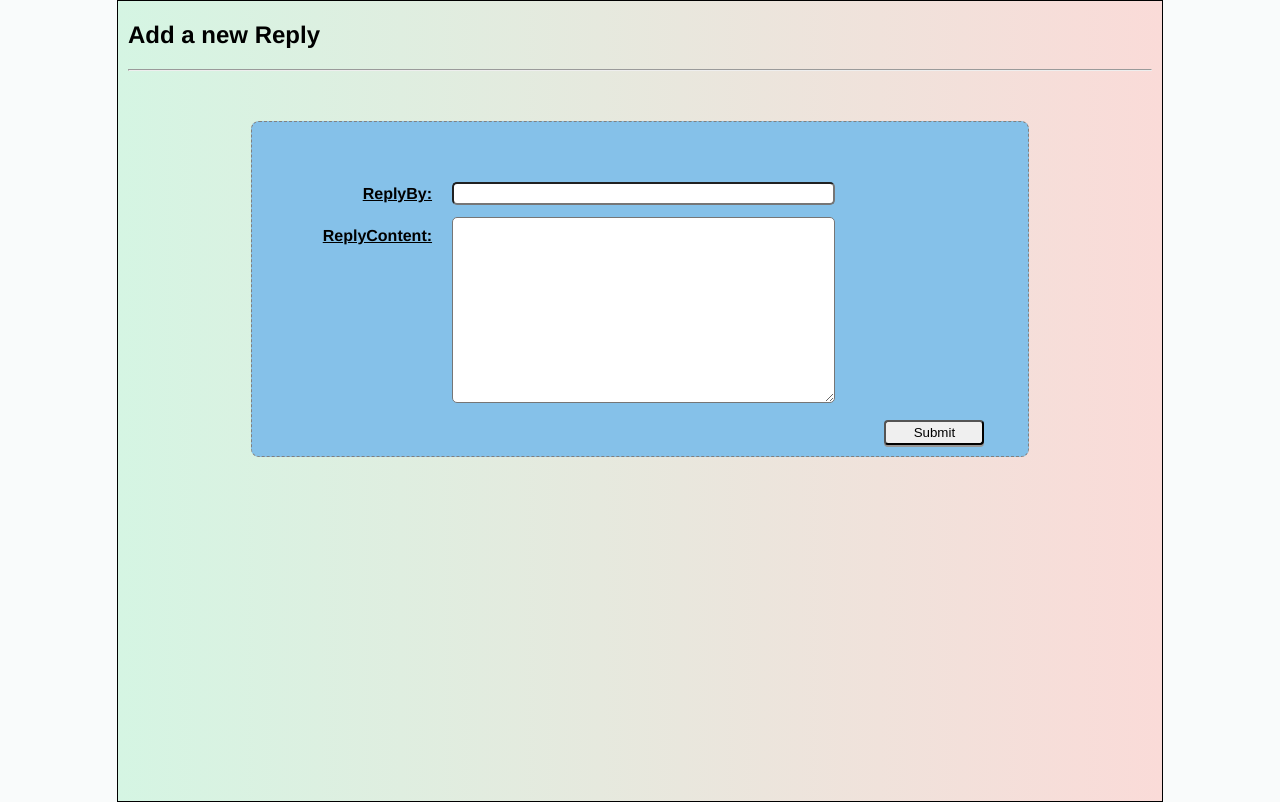
After one commit to osama-aboukoura/final-year-project, a Django app: page /posts/1/1/addreply/ in a window 1280 px wide. The commit adds this page. Run offline with Django 3.2, Linux system fonts and the light colour scheme.

Commit message:
Add functionality for commenting and replying

```diff
--- a/post/models.py
+++ b/post/models.py
@@ -1,4 +1,5 @@
 from django.db import models
+from django.urls import reverse
 
 # Create your models here.
 class Post(models.Model):
@@ -6,11 +7,15 @@ class Post(models.Model):
     postTitle = models.CharField(max_length=80)
     postTopic = models.CharField(max_length=30)
     postContent = models.TextField()
-    postDate = models.DateTimeField()
-    postNumberOfLikes = models.IntegerField()
-    postNumberOfVotes = models.IntegerField()
-    postNumberOfFlags = models.IntegerField()
-    postNumberOfComments = models.IntegerField()
+    postDate = models.DateTimeField(auto_now=True)
+    postNumberOfLikes = models.IntegerField(default=0)
+    postNumberOfVotes = models.IntegerField(default=0)
+    postNumberOfFlags = models.IntegerField(default=0)
+    postNumberOfComments = models.IntegerField(default=0)
+
+    def get_absolute_url(self):
+        return reverse("post:showPost", kwargs={"pk": self.pk})
+
 
     def __str__(self):
         return "Post " + str(self.pk)
@@ -19,10 +24,10 @@ class Comment(models.Model):
     commentOnPost = models.ForeignKey(Post, on_delete=models.CASCADE)
     commentContent = models.TextField()
     commentBy = models.CharField(max_length=30)
-    commentDate = models.DateTimeField()
-    commentNumberOfLikes = models.IntegerField()
-    commentNumberOfVotes = models.IntegerField()
-    commentNumberOfFlags = models.IntegerField()
+    commentDate = models.DateTimeField(auto_now=True)
+    commentNumberOfLikes = models.IntegerField(default=0)
+    commentNumberOfVotes = models.IntegerField(default=0)
+    commentNumberOfFlags = models.IntegerField(default=0)
 
     def __str__(self):
         return "Comment " + str(self.pk) + " on " + str(self.commentOnPost)
@@ -31,9 +36,9 @@ class Reply(models.Model):
     replytoComment = models.ForeignKey(Comment ,on_delete=models.CASCADE)
     replyContent = models.TextField()
     replyBy = models.CharField(max_length=30)
-    replyDate = models.DateTimeField()
-    replyNumberOfLikes = models.IntegerField()
-    replyNumberOfFlags = models.IntegerField()
+    replyDate = models.DateTimeField(auto_now=True)
+    replyNumberOfLikes = models.IntegerField(default=0)
+    replyNumberOfFlags = models.IntegerField(default=0)
 
     def __str__(self):
         return "Reply " + str(self.pk) + " to " + str(self.replytoComment)
--- /dev/null
+++ b/post/static/newPost/style.css
@@ -0,0 +1,42 @@
+.new-post-form {
+    width: 70%;
+    background-color: #85C1E9;
+    border: 1px dashed gray;
+    border-radius: 8px;
+    padding: 50px 30px;
+    margin: 50px auto;
+}
+
+.new-post-label {
+    width: 30%;
+    padding: 2% 3%;
+    text-align: right;
+    text-decoration: underline;
+    font-weight: bold;
+}
+
+.new-post-field input, textarea{
+    font-size: 15px;
+    width: 100%;
+    border-radius: 5px;
+}
+
+.submit-button {
+    margin: 14px;
+    width: 100px;
+    float: right;
+    border-radius: 4px;
+    padding: 3px 10px;
+    /* color: white; */
+    /* background-color:#21618C; */
+    box-shadow: 0 2px rgb(150,150,150);
+}
+
+.submit-button:active {
+    box-shadow: 0 2px rgb(100,100,100);
+    transform: translateY(1px);
+}
+
+.submit-button:hover {
+    cursor: pointer;
+}
--- a/post/static/singlePost/style.css
+++ b/post/static/singlePost/style.css
@@ -96,7 +96,7 @@ body {
     cursor: pointer;
     padding: 5px 10px;
     /* text-align: center; */
-    outline: none;
+    /* outline: none; */
     color: white;
     border: none;
     border-radius: 5px;
--- a/post/templates/post/post.html
+++ b/post/templates/post/post.html
@@ -13,9 +13,9 @@
             <p style='margin-bottom: -5px; padding: 0;'>{{post.postNumberOfLikes}} Likes</p>
             <hr/>
             <button class='button blue'>Like <i class="far fa-thumbs-up"></i></button>
-            <button class='button blue'>Comment <i class="far fa-comment"></i></button>
+            <a class='button blue' href='addcomment/'>Comment <i class="far fa-comment"></i></a>
             <button class='button danger'>Report <i class="fas fa-ban"></i></button>
-            <p>{{date}}</p>
+            <p>{{post.postDate}}</p>
         </div>
     </td>
 </table>
--- /dev/null
+++ b/post/templates/post/reply_form.html
@@ -0,0 +1,20 @@
+{% load staticfiles %}
+<link rel="stylesheet" type="text/css" href="{% static 'singlePost/style.css' %}" />
+<link rel="stylesheet" type="text/css" href="{% static 'newPost/style.css' %}" />
+
+<div class='wrapper'>
+    <h2>Add a new Reply</h2>
+    <hr/>
+    <form action='' method='post' class='new-post-form'>
+        {% csrf_token %}
+        <table >
+            {% for field in form %}
+                <tr>
+                    <td valign='top' class='new-post-label'><label>{{field.label_tag}}</label></td>
+                    <td class='new-post-field'>{{field}}</td>
+                </tr>
+            {% endfor %}
+        </table>
+        <button type='submit' class='submit-button'>Submit</button>
+    </form>
+</div>
--- a/post/templates/post/singlePost.html
+++ b/post/templates/post/singlePost.html
@@ -11,7 +11,7 @@
 
     <div class='post-title'>
         <h1>{{post.postTitle}}</h1>
-        <p class='discussion-postedBy-and-date'>Discussion started by: {{post.postedBy}} on {{date}}</p>
+        <p class='discussion-postedBy-and-date'>Discussion started by: {{post.postedBy}} on {{post.postDate}}</p>
     </div>
     <hr />
 
--- a/post/urls.py
+++ b/post/urls.py
@@ -5,8 +5,14 @@ app_name = 'post'
 
 urlpatterns = [
     # url looks like: /post/
-    url(r'^$', views.index, name='index'),
+    url(r'^$', views.IndexView.as_view(), name='index'),
 
     # url looks like: /post/4/
-    url(r'^(?P<post_id>[0-9]+)/$', views.showPost, name='showPost'),
+    url(r'^(?P<pk>[0-9]+)/$', views.ShowPostView.as_view(), name='showPost'),
+
+    url(r'^addpost/$', views.PostCreate.as_view(), name='post-add'),
+
+    url(r'^(?P<pk>[0-9]+)/addcomment/$', views.CommentCreate.as_view(), name='comment-add'),
+
+    url(r'^(?P<post_pk>[0-9]+)/(?P<comment_pk>[0-9]+)/addreply/$', views.ReplyCreate.as_view(), name='reply-add'),
 ]
--- a/post/views.py
+++ b/post/views.py
@@ -1,18 +1,66 @@
-from django.shortcuts import render, get_object_or_404
-from .models import Post
+from django.views import generic
+from django.views.generic.edit import CreateView, UpdateView, DeleteView
+from .models import Post, Comment, Reply
+from django.urls import reverse
 
-def index (request):
-    all_posts = Post.objects.all()
-    return render(request, 'post/index.html', { 'all_posts': all_posts })
+class IndexView(generic.ListView):
+    template_name = 'post/index.html'
+    context_object_name = 'all_posts'
 
-def showPost (request, post_id):
-    #post = Post.objects.get(pk=post_id)
-    post = get_object_or_404(Post, pk=post_id)
-    date = getFormattedDateAndTime(post.postDate)
-    return render(request, 'post/singlePost.html', { 'post': post, 'date': date })
+    def get_queryset(self):
+        return Post.objects.all()
+
+class ShowPostView(generic.DetailView):
+    model = Post
+    template_name = 'post/singlePost.html'
 
 
-def getFormattedDateAndTime(date):
-    formattedDate = date.strftime("%B") + " " + str(date.strftime("%d")) + ", " + date.strftime("%Y")
-    formattedDate += ' at ' + date.strftime("%H:%M")
-    return formattedDate
+class PostCreate(CreateView):
+    model = Post
+    fields = ['postedBy', 'postTitle', 'postTopic', 'postContent']
+
+class CommentCreate(CreateView):
+    model = Comment
+    fields = ['commentBy', 'commentContent']
+
+    def form_valid(self, form):
+        comment = form.save(commit=False)
+        post = Post.objects.get(id=self.kwargs['pk'])
+        comment.commentOnPost = post
+        return super(CommentCreate, self).form_valid(form)
+
+    def get_success_url(self):
+        post = Post.objects.get(id=self.kwargs['pk'])
+        return '/posts/' + str(post.pk)
+
+class ReplyCreate(CreateView):
+    model = Reply
+    fields = ['replyBy', 'replyContent']
+
+    def form_valid(self, form):
+        reply = form.save(commit=False)
+        comment = Comment.objects.get(id=self.kwargs['comment_pk'])
+        reply.replytoComment = comment
+        return super(ReplyCreate, self).form_valid(form)
+
+    def get_success_url(self):
+        post = Post.objects.get(id=self.kwargs['post_pk'])
+        return '/posts/' + str(post.pk)
+
+
+
+# def index (request):
+#     all_posts = Post.objects.all()
+#     return render(request, 'post/index.html', { 'all_posts': all_posts })
+
+# def showPost (request, post_id):
+#     #post = Post.objects.get(pk=post_id)
+#     post = get_object_or_404(Post, pk=post_id)
+#     date = getFormattedDateAndTime(post.postDate)
+#     return render(request, 'post/singlePost.html', { 'post': post, 'date': date })
+
+
+# def getFormattedDateAndTime(date):
+#     formattedDate = date.strftime("%B") + " " + str(date.strftime("%d")) + ", " + date.strftime("%Y")
+#     formattedDate += ' at ' + date.strftime("%H:%M")
+#     return formattedDate
```
Also changed, not shown: post/templates/post/comment.html (+1 -16 lines), post/templates/post/comment_form.html (added, +20 -0 lines), post/templates/post/post_form.html (added, +20 -0 lines), post/migrations/0005_auto_20181104_1834.py (added).
